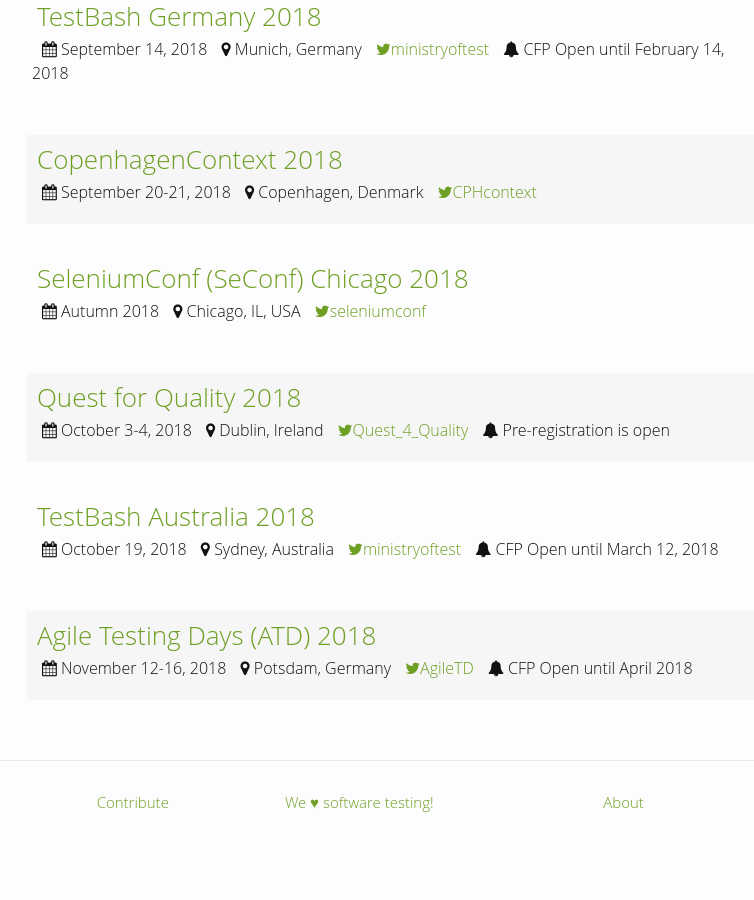
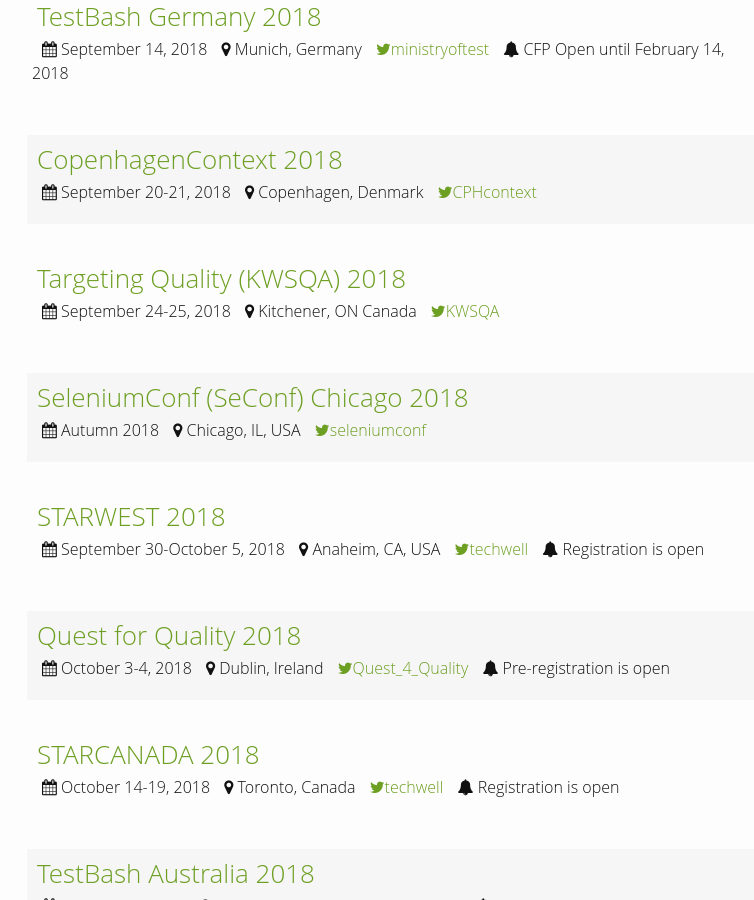
Before and after one commit to TestingConferences/testingconferences.github.io, a Jekyll site: the page built from index.html, in a window 1280 px wide and 900 px high, scrolled down 3898 px. Shown: the whole window, without its empty margins (243-997 px from the left). Built offline with Jekyll 4.4.1, drawn with Linux system fonts in a browser that asks for light colours; before the commit the page ends 4772 px from its top, so only the background shows below that.

Commit message:
KWSQA + StarWest + StarCanada

```diff
--- a/_data/current.yml
+++ b/_data/current.yml
@@ -215,11 +215,24 @@
   url: http://copenhagencontext.com/
   twitter: CPHcontext
 
+- name: Targeting Quality (KWSQA) 2018
+  location: Kitchener, ON Canada
+  dates: "September 24-25, 2018"
+  url: http://kwsqa.org/tq2018/
+  twitter: KWSQA
+
 - name: SeleniumConf (SeConf) Chicago 2018
   location: Chicago, IL, USA
   dates: "Autumn 2018"
   url: http://seleniumconf.us/
   twitter: seleniumconf
+
+- name: STARWEST 2018
+  location: Anaheim, CA, USA
+  dates: "September 30-October 5, 2018"
+  url: https://starwest.techwell.com/
+  twitter: techwell
+  status: Registration is open
 
 - name: Quest for Quality 2018
   location: Dublin, Ireland
@@ -227,6 +240,13 @@
   url: http://questforquality.eu/
   twitter: Quest_4_Quality
   status: Pre-registration is open
+
+- name: STARCANADA 2018
+  location: Toronto, Canada
+  dates: "October 14-19, 2018"
+  url: http://starcanada.techwell.com/
+  twitter: techwell
+  status: Registration is open
 
 - name: TestBash Australia 2018
   location: Sydney, Australia
```
